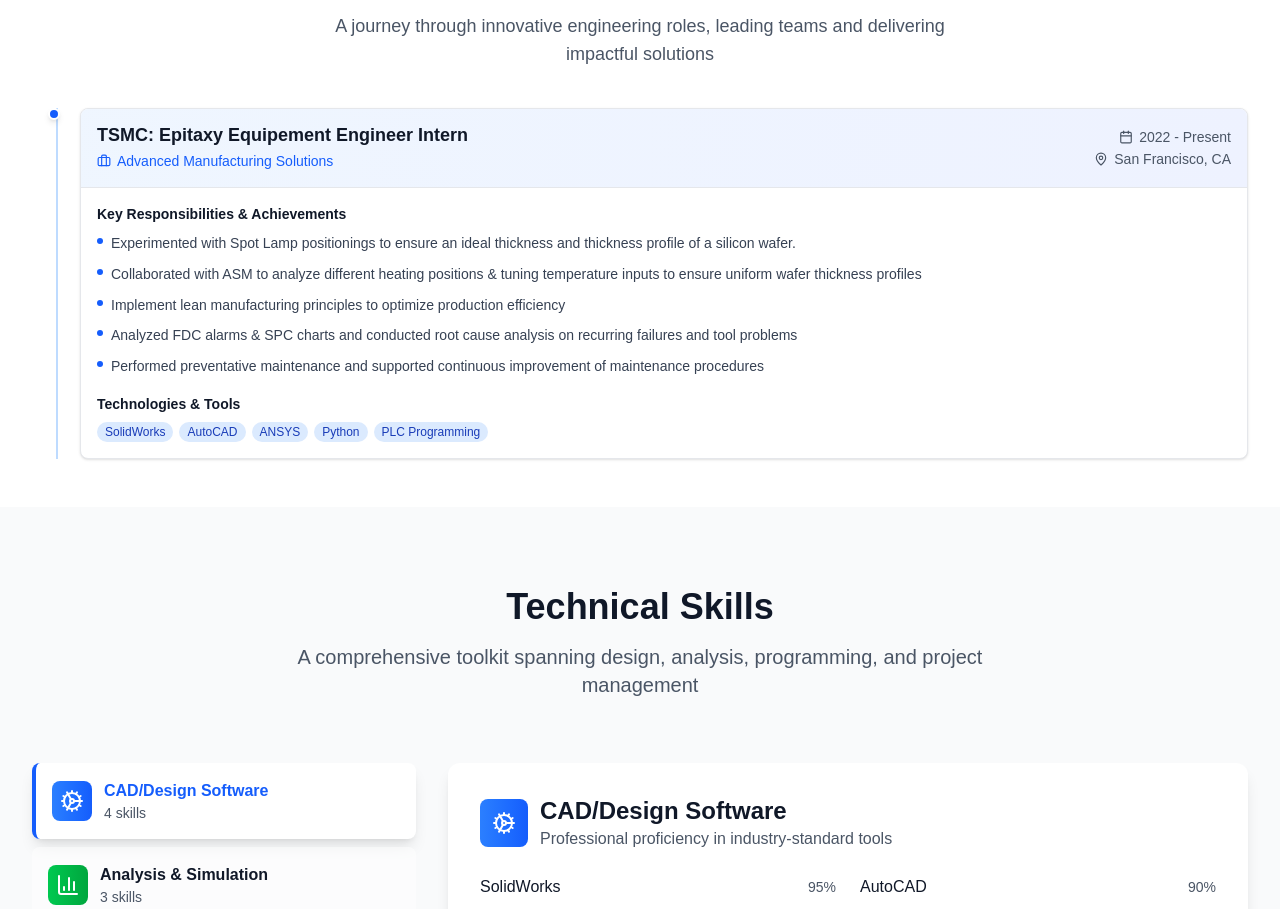
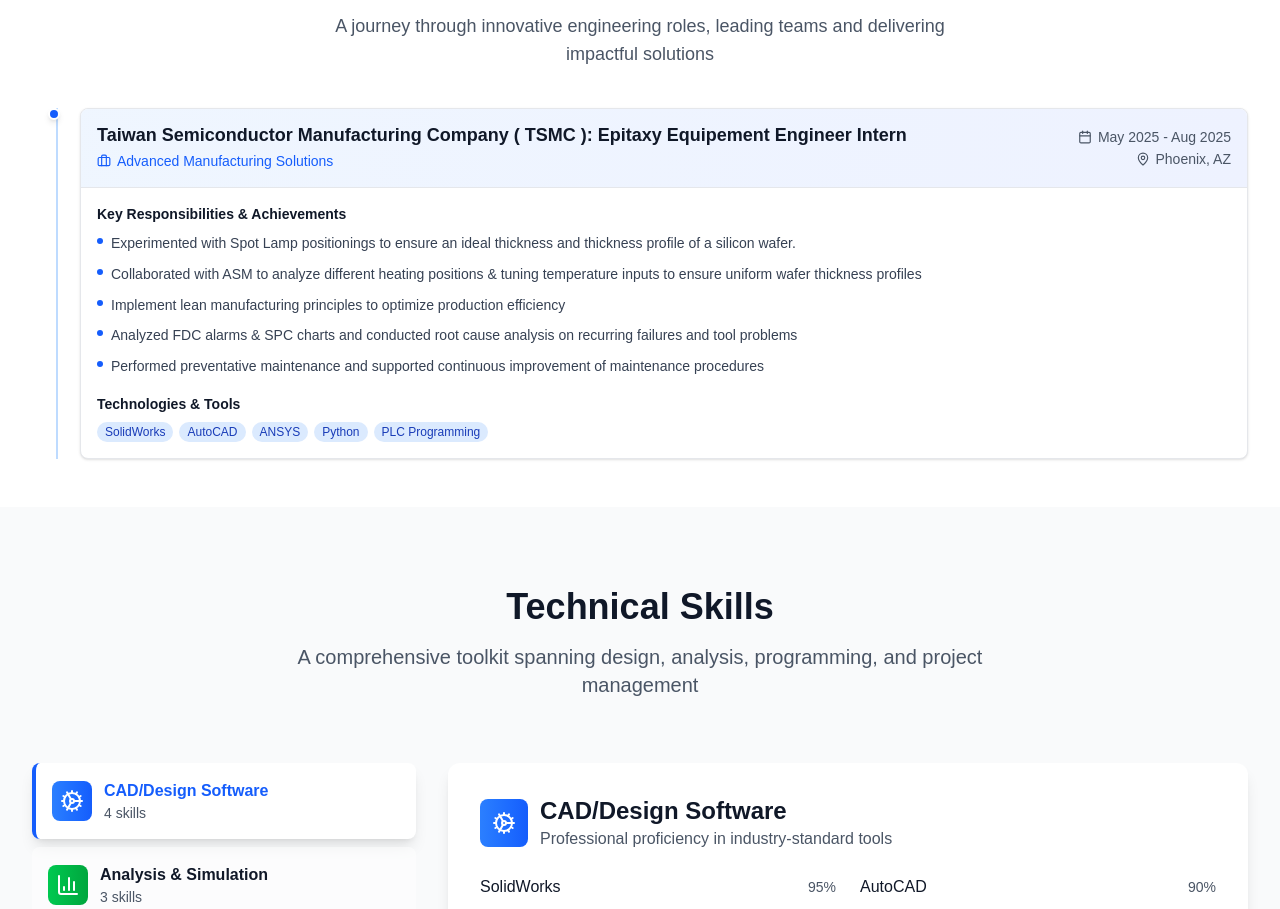
Before and after one commit to aaronlee5702-dot/Website0.1, a Next.js app: page / in a window 1280 px wide. Shown: the part 2794-3703 px from the top of the page. Built offline with nearby package versions, Linux system fonts and the light colour scheme.

Commit message:
professional experience update

```diff
--- a/src/app/projects/[id]/page.tsx
+++ b/src/app/projects/[id]/page.tsx
@@ -1,7 +1,7 @@
 'use client';
 
 import { notFound } from 'next/navigation';
-import { ArrowLeft, Calendar, ExternalLink, Github, Wrench, BarChart3, Cog, FlaskConical } from 'lucide-react';
+import { ArrowLeft, Calendar, Wrench, BarChart3, Cog, FlaskConical } from 'lucide-react';
 import { projects } from '@/data/portfolio';
 import Link from 'next/link';
 import { use } from 'react';
--- a/src/components/About.tsx
+++ b/src/components/About.tsx
@@ -1,7 +1,7 @@
 'use client';
 
-import { GraduationCap, Award, Target, Users } from 'lucide-react';
-import { education, personalInfo } from '@/data/portfolio';
+import { GraduationCap, Award } from 'lucide-react';
+import { education } from '@/data/portfolio';
 
 export default function About() {
   const certificates = [
@@ -39,7 +39,7 @@
                 innovative and practical.
               </p>
               <p>
-                When I'm not designing new projects, you can find me mentoring young engineers on CAD and circuit analysis. I also like to spend my off time playing tennis and hiking.
+                When I&apos;m not designing new projects, you can find me mentoring young engineers on CAD and circuit analysis. I also like to spend my off time playing tennis and hiking.
               </p>
             </div>
 
--- a/src/components/Contact.tsx
+++ b/src/components/Contact.tsx
@@ -11,11 +11,11 @@
           {/* Contact Information */}
           <div className="space-y-8">
             <div>
-              <h3 className="text-2xl font-bold text-gray-900 mb-6">Let's Connect</h3>
+              <h3 className="text-2xl font-bold text-gray-900 mb-6">Let&apos;s Connect</h3>
               <p className="text-gray-600 mb-8 leading-relaxed">
-                I'm always interested in discussing new opportunities, innovative projects,
-                and potential collaborations. Whether you're looking for engineering expertise,
-                consulting services, or just want to connect with a fellow engineer, I'd love to hear from you.
+                I&apos;m always interested in discussing new opportunities, innovative projects,
+                and potential collaborations. Whether you&apos;re looking for engineering expertise,
+                consulting services, or just want to connect with a fellow engineer, I&apos;d love to hear from you.
               </p>
             </div>
 
--- a/src/components/Experience.tsx
+++ b/src/components/Experience.tsx
@@ -19,7 +19,7 @@
           <div className="absolute left-6 top-0 bottom-0 w-0.5 bg-blue-200 hidden md:block"></div>
 
           <div className="space-y-8">
-            {experience.map((exp, index) => (
+            {experience.map((exp) => (
               <div key={exp.id} className="relative">
                 {/* Timeline dot */}
                 <div className="absolute left-4 w-3 h-3 bg-blue-600 rounded-full border-2 border-white shadow-md hidden md:block"></div>
--- a/src/components/Hero.tsx
+++ b/src/components/Hero.tsx
@@ -26,7 +26,7 @@
           <div className="space-y-8">
             <div className="space-y-4">
               <h1 className="text-5xl lg:text-6xl font-bold text-white leading-tight">
-                Hi, I'm{' '}
+                Hi, I&apos;m{' '}
                 <span className="text-cyan-300">{personalInfo.name.split(' ')[0]}</span>
               </h1>
               <h2 className="text-2xl lg:text-3xl text-gray-200 font-medium">
--- a/src/components/Projects.tsx
+++ b/src/components/Projects.tsx
@@ -1,8 +1,8 @@
 'use client';
 
 import { useState } from 'react';
-import { ExternalLink, Github, Calendar, Wrench, BarChart3, Cog, FlaskConical } from 'lucide-react';
-import { projects, Project } from '@/data/portfolio';
+import { ExternalLink, Calendar, Wrench, BarChart3, Cog, FlaskConical } from 'lucide-react';
+import { projects } from '@/data/portfolio';
 import { useRouter } from 'next/navigation';
 
 export default function Projects() {
--- a/src/data/portfolio.ts
+++ b/src/data/portfolio.ts
@@ -113,9 +113,9 @@
   {
     id: '1',
     company: 'Advanced Manufacturing Solutions',
-    position: 'TSMC: Epitaxy Equipement Engineer Intern',
-    duration: '2022 - Present',
-    location: 'San Francisco, CA',
+    position: 'Taiwan Semiconductor Manufacturing Company ( TSMC ): Epitaxy Equipement Engineer Intern',
+    duration: 'May 2025 - Aug 2025',
+    location: 'Phoenix, AZ',
     description: [
       'Experimented with Spot Lamp positionings to ensure an ideal thickness and thickness profile of a silicon wafer.',
       'Collaborated with ASM to analyze different heating positions & tuning temperature inputs to ensure uniform wafer thickness profiles',
```
Also changed, not shown: 1 other file (tests, documents, lock files or other folders).
